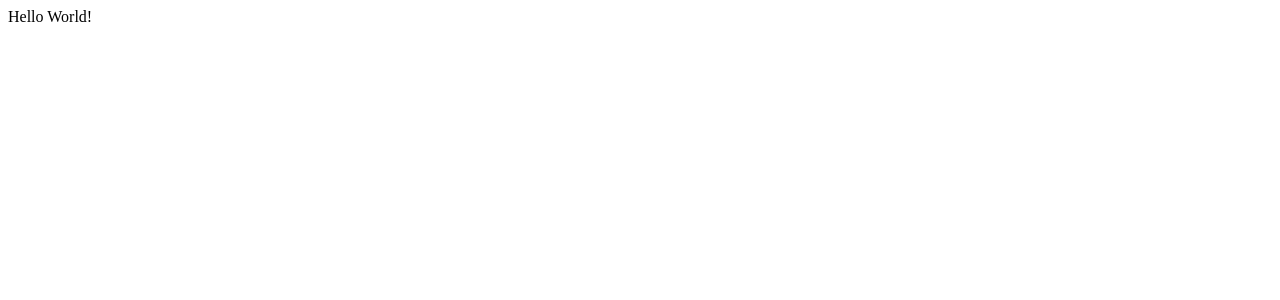
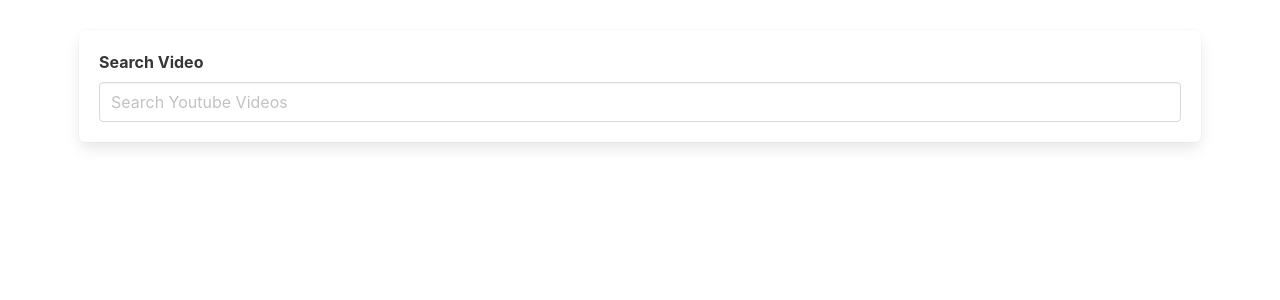
Before and after one commit to shakib609/react-youtube-browser, a React (Create React App) app: page / in a window 1280 px wide. Shown: the top 300 px of the page. Built offline with nearby package versions, Linux system fonts and the light colour scheme.

Commit message:
Create SearchBar component and make it interact with App Compoenent

```diff
--- a/src/components/App.jsx
+++ b/src/components/App.jsx
@@ -1,9 +1,19 @@
 import React from 'react'
+import SearchBar from './SearchBar'
+import 'bulma/css/bulma.min.css'
 
 export default class App extends React.Component {
+  state = {
+    selectedVideo: null
+  }
+
+  onSearchSubmit = term => {
+    console.log(term)
+  }
+
   render () {
-    return <div>
-      Hello World!
+    return <div className='container' style={{ padding: '0 15px' }}>
+      <SearchBar onSubmit={this.onSearchSubmit} />
     </div>
   }
 }
--- /dev/null
+++ b/src/components/SearchBar.jsx
@@ -0,0 +1,35 @@
+import React from 'react'
+import PropTypes from 'prop-types'
+
+export default class SearchBar extends React.Component {
+  state = {
+    term: ''
+  }
+
+  onFormSubmit = event => {
+    event.preventDefault()
+    const { term } = this.state
+    if (term.length === 0) {
+      return null
+    }
+    this.props.onSubmit(term)
+  }
+
+  render () {
+    return <div className='box' style={{ marginTop: '30px' }}>
+      <form onSubmit={this.onFormSubmit}>
+        <label className='label'>Search Video</label>
+        <input
+          className='input'
+          type='text'
+          placeholder='Search Youtube Videos'
+          value={this.state.term}
+          onChange={e => this.setState({ term: e.target.value })} />
+      </form>
+    </div>
+  }
+}
+
+SearchBar.propTypes = {
+  onSubmit: PropTypes.func.isRequired
+}
```
Also changed, not shown: package.json (+7 -1 lines), 1 other file (tests, documents, lock files or other folders).
